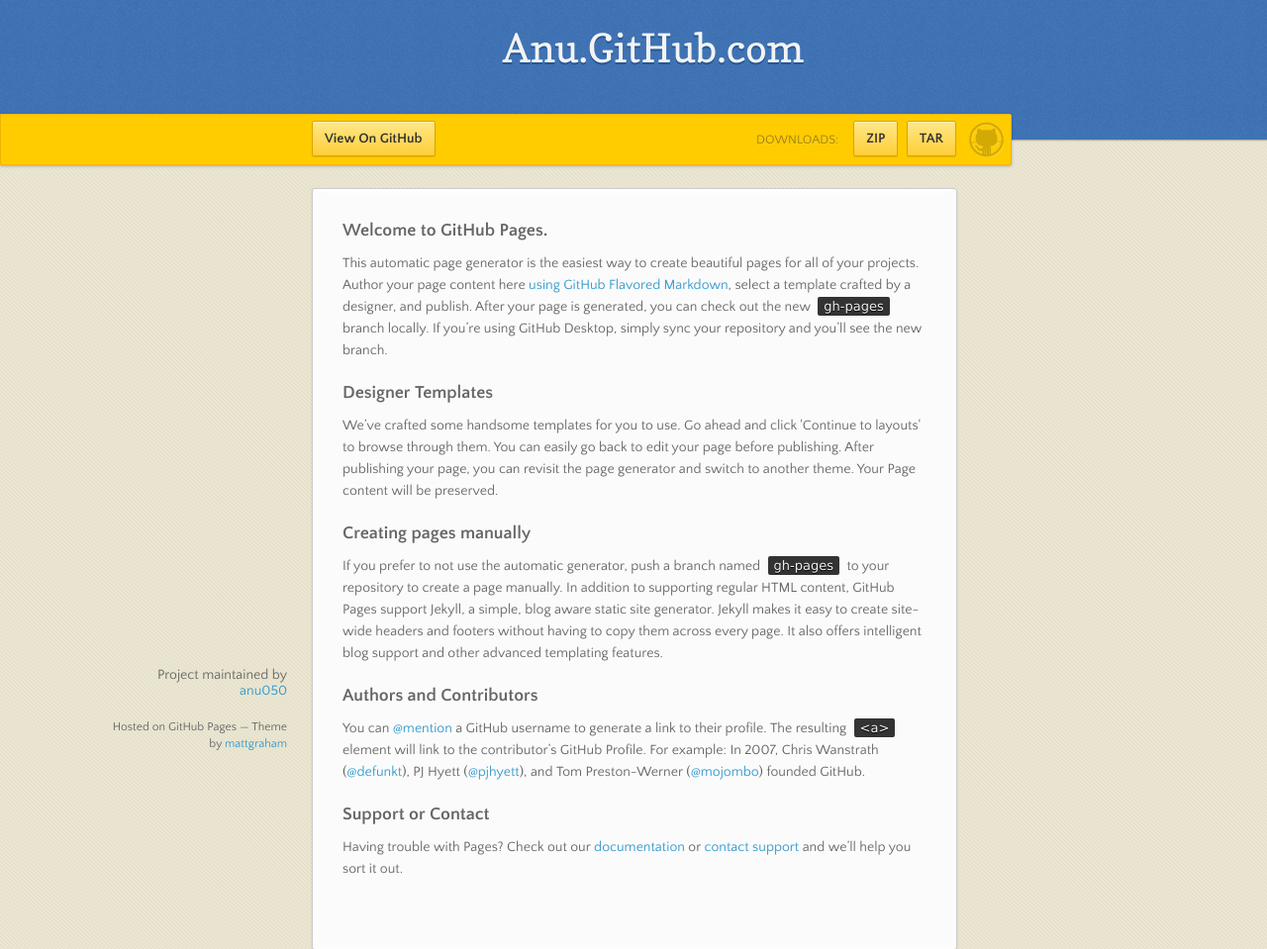
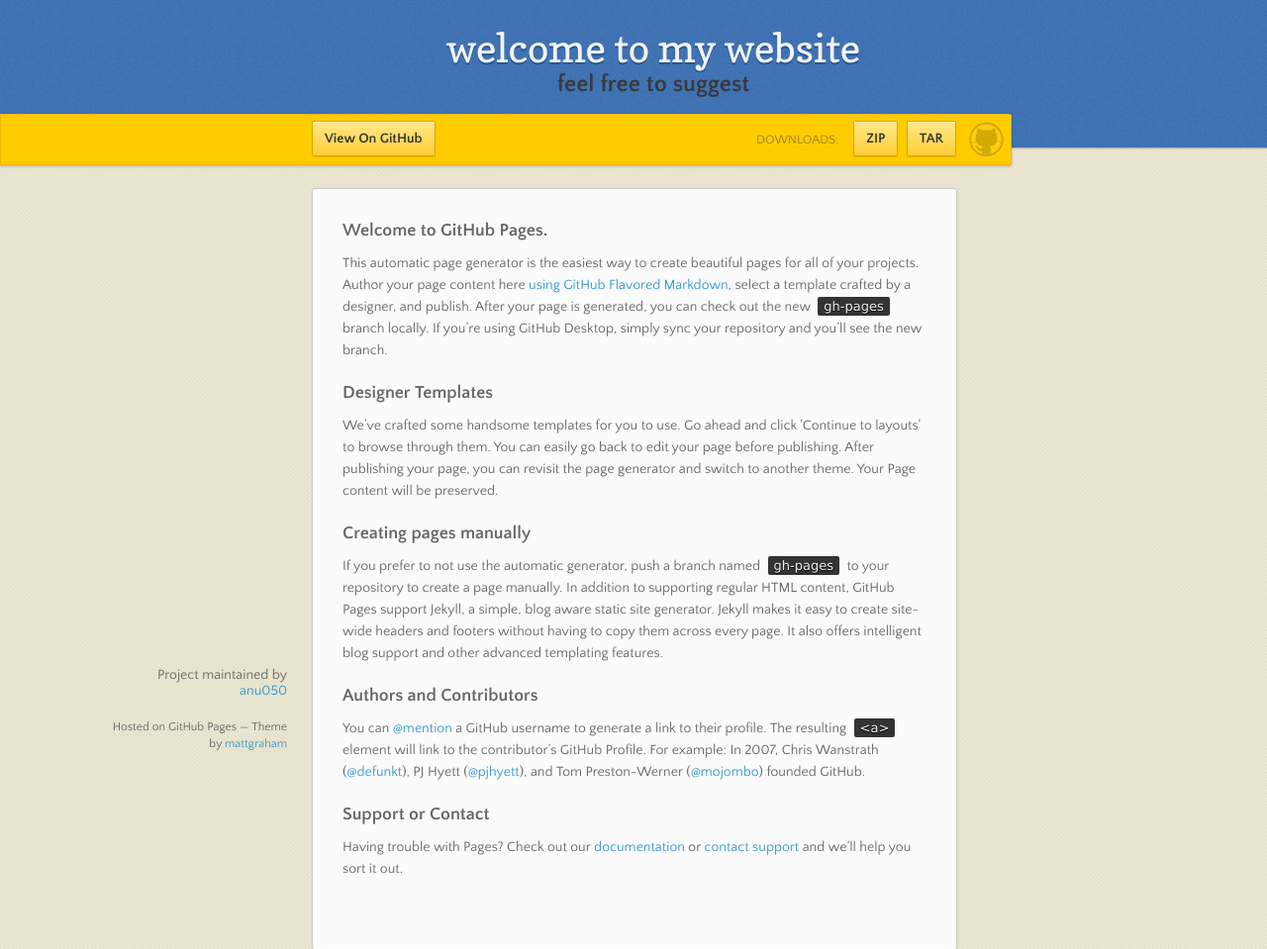
Before and after one commit to anu050/anu.github.com, a plain HTML site: page index.html in a window 1280 px wide. Shown: the top 959 px of the page at 99% size. Drawn offline with nearby package versions, Linux system fonts and the light colour scheme.

Commit message:
Added tagline nd changes

```diff
--- a/index.html
+++ b/index.html
@@ -17,7 +17,8 @@
   <body>
 
       <header>
-        <h1>Anu.GitHub.com</h1>
+        <h1 id="project_title">welcome to my website</h1>
+        <h2 id="project_tagline">feel free to suggest</h2>
         <p></p>
       </header>
 
```
